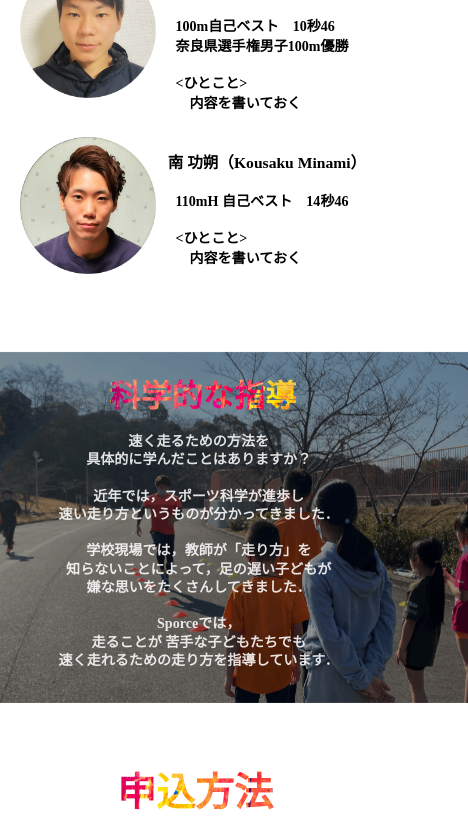
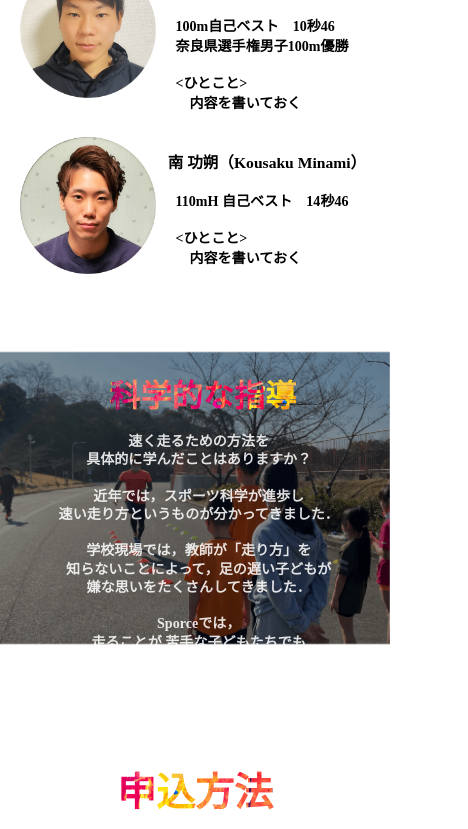
Before and after one commit to Shimo12/TH3-page2, a plain HTML site: page index.html in a window 390 px wide. Shown: the part 1033-1862 px from the top of the page, 468 px wide, since content can reach past the window. Drawn offline with nearby package versions, Linux system fonts and the light colour scheme.

Commit message:
Update style.css

```diff
--- a/style.css
+++ b/style.css
@@ -206,7 +206,7 @@
     }
     .leader3 img{
         margin-left: 0;
-        width:120vw;
+        width:100vw;
     }
 
     .leader3 h2{
```
